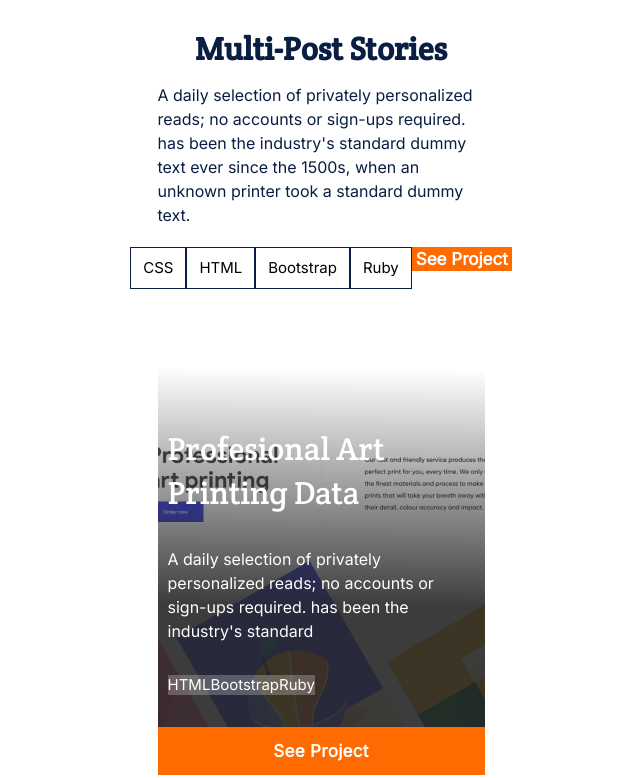
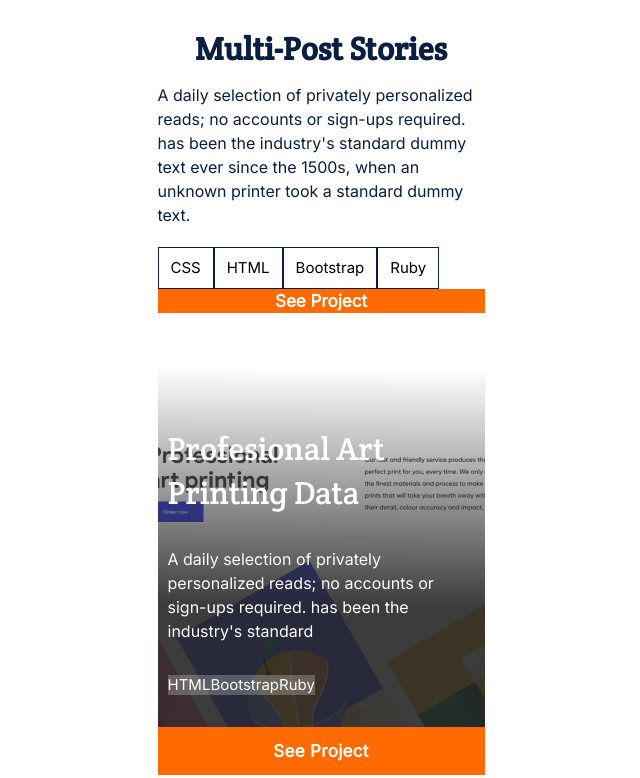
Before and after one commit to Xecyc/My-Portfolio-Project-outdated-, a website: page index.html in a window 1280 px wide. Shown: the part 1238-2016 px from the top of the page, without its empty margins (319-959 px from the left). Drawn offline with Linux system fonts and the light colour scheme.

Commit message:
add Clear to see project button

```diff
--- a/style.css
+++ b/style.css
@@ -229,6 +229,7 @@ body {
   justify-content: center;
   align-items: center;
   background-color: #ff6b00;
+  clear: left;
 }
 
 .languages-list .btn-area {
```
